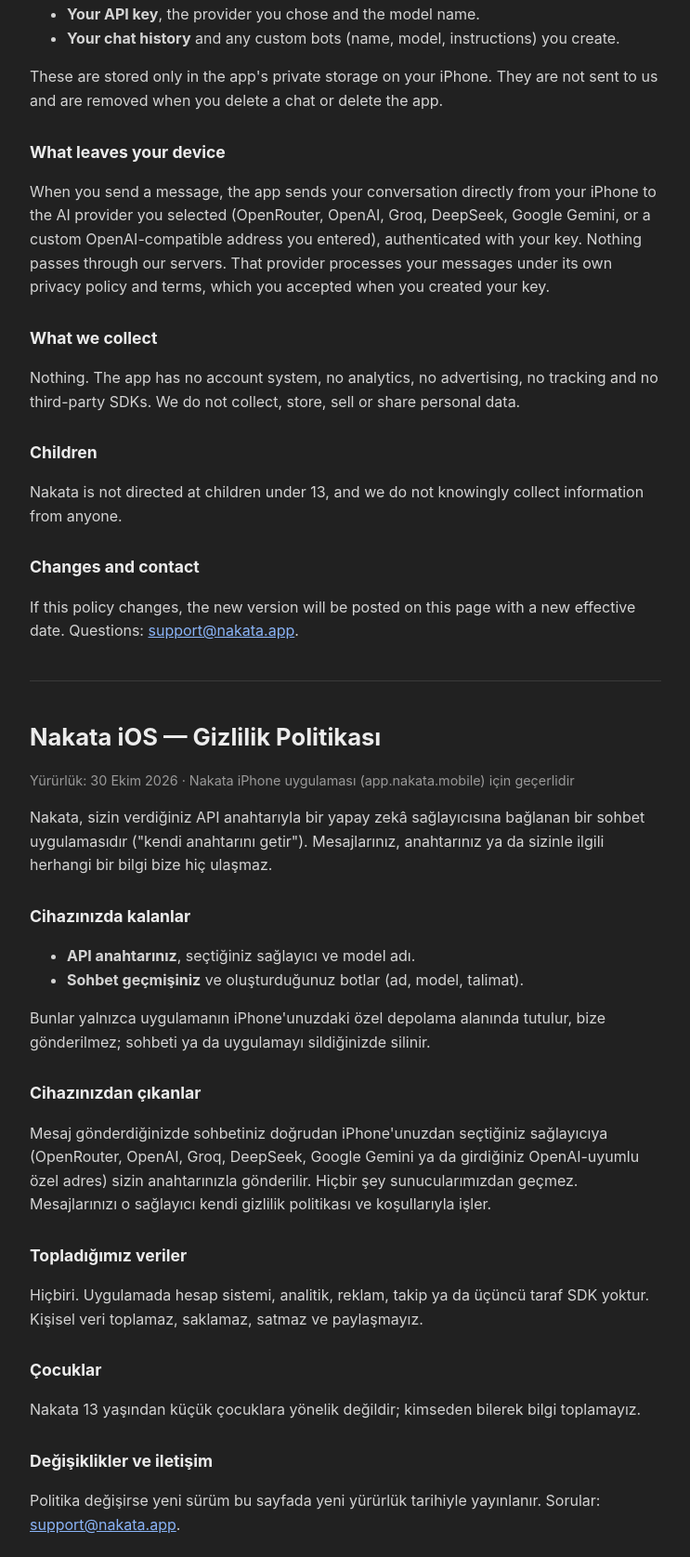
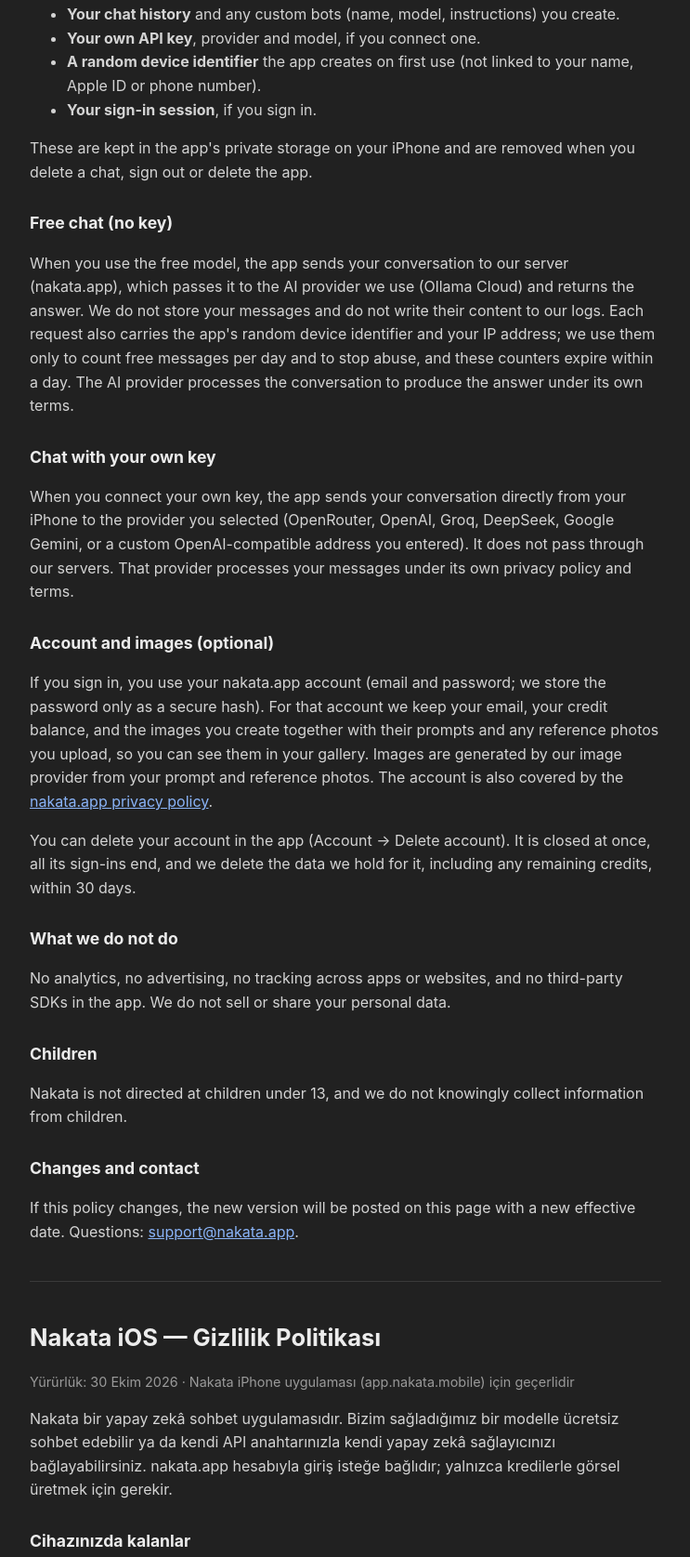
Before and after one commit to nakata-app/nakata-mobile, a website: page docs/privacy.html in a window 1280 px wide. Shown: the part 272-1947 px from the top of the page at 93% size, without its empty margins (268-1011 px from the left). Drawn offline with Linux system fonts and the light colour scheme.

Commit message:
docs: privacy policy and support page match the app's free chat and account
The policy said nothing passes through our servers and the app has no account.
The app now chats for free through nakata.app (forwarded to Ollama Cloud, not
stored or logged) and signs in to a nakata.app account for images. The policy
describes the three paths separately (free chat, own key, account and images),
what the server receives for free chat (a random device id and the IP, used only
for daily counters), and the 30-day deletion the app's own delete screen
promises. The support page's getting-started steps follow the free model.

```diff
--- a/docs/privacy.html
+++ b/docs/privacy.html
@@ -20,23 +20,32 @@
 <h1>Nakata for iOS — Privacy Policy</h1>
 <p class="muted">Effective 30 October 2026 · Applies to the Nakata iPhone app (app.nakata.mobile)</p>
 
-<p>Nakata is a chat app that connects to an AI provider using an API key you supply ("bring your own key"). We built it so that we never receive your messages, your key or anything else about you.</p>
+<p>Nakata is an AI chat app. You can chat for free on a model we provide, or connect your own AI provider with your own API key. Signing in with a nakata.app account is optional and is only needed to create images with credits.</p>
 
 <h2>What stays on your device</h2>
 <ul>
-  <li><strong>Your API key</strong>, the provider you chose and the model name.</li>
   <li><strong>Your chat history</strong> and any custom bots (name, model, instructions) you create.</li>
+  <li><strong>Your own API key</strong>, provider and model, if you connect one.</li>
+  <li><strong>A random device identifier</strong> the app creates on first use (not linked to your name, Apple ID or phone number).</li>
+  <li><strong>Your sign-in session</strong>, if you sign in.</li>
 </ul>
-<p>These are stored only in the app's private storage on your iPhone. They are not sent to us and are removed when you delete a chat or delete the app.</p>
+<p>These are kept in the app's private storage on your iPhone and are removed when you delete a chat, sign out or delete the app.</p>
 
-<h2>What leaves your device</h2>
-<p>When you send a message, the app sends your conversation directly from your iPhone to the AI provider you selected (OpenRouter, OpenAI, Groq, DeepSeek, Google Gemini, or a custom OpenAI-compatible address you entered), authenticated with your key. Nothing passes through our servers. That provider processes your messages under its own privacy policy and terms, which you accepted when you created your key.</p>
+<h2>Free chat (no key)</h2>
+<p>When you use the free model, the app sends your conversation to our server (nakata.app), which passes it to the AI provider we use (Ollama Cloud) and returns the answer. We do not store your messages and do not write their content to our logs. Each request also carries the app's random device identifier and your IP address; we use them only to count free messages per day and to stop abuse, and these counters expire within a day. The AI provider processes the conversation to produce the answer under its own terms.</p>
 
-<h2>What we collect</h2>
-<p>Nothing. The app has no account system, no analytics, no advertising, no tracking and no third-party SDKs. We do not collect, store, sell or share personal data.</p>
+<h2>Chat with your own key</h2>
+<p>When you connect your own key, the app sends your conversation directly from your iPhone to the provider you selected (OpenRouter, OpenAI, Groq, DeepSeek, Google Gemini, or a custom OpenAI-compatible address you entered). It does not pass through our servers. That provider processes your messages under its own privacy policy and terms.</p>
+
+<h2>Account and images (optional)</h2>
+<p>If you sign in, you use your nakata.app account (email and password; we store the password only as a secure hash). For that account we keep your email, your credit balance, and the images you create together with their prompts and any reference photos you upload, so you can see them in your gallery. Images are generated by our image provider from your prompt and reference photos. The account is also covered by the <a href="https://nakata.app/privacy">nakata.app privacy policy</a>.</p>
+<p>You can delete your account in the app (Account → Delete account). It is closed at once, all its sign-ins end, and we delete the data we hold for it, including any remaining credits, within 30 days.</p>
+
+<h2>What we do not do</h2>
+<p>No analytics, no advertising, no tracking across apps or websites, and no third-party SDKs in the app. We do not sell or share your personal data.</p>
 
 <h2>Children</h2>
-<p>Nakata is not directed at children under 13, and we do not knowingly collect information from anyone.</p>
+<p>Nakata is not directed at children under 13, and we do not knowingly collect information from children.</p>
 
 <h2>Changes and contact</h2>
 <p>If this policy changes, the new version will be posted on this page with a new effective date. Questions: <a href="mailto:support@nakata.app">support@nakata.app</a>.</p>
@@ -46,23 +55,32 @@
 <h1>Nakata iOS — Gizlilik Politikası</h1>
 <p class="muted">Yürürlük: 30 Ekim 2026 · Nakata iPhone uygulaması (app.nakata.mobile) için geçerlidir</p>
 
-<p>Nakata, sizin verdiğiniz API anahtarıyla bir yapay zekâ sağlayıcısına bağlanan bir sohbet uygulamasıdır ("kendi anahtarını getir"). Mesajlarınız, anahtarınız ya da sizinle ilgili herhangi bir bilgi bize hiç ulaşmaz.</p>
+<p>Nakata bir yapay zekâ sohbet uygulamasıdır. Bizim sağladığımız bir modelle ücretsiz sohbet edebilir ya da kendi API anahtarınızla kendi yapay zekâ sağlayıcınızı bağlayabilirsiniz. nakata.app hesabıyla giriş isteğe bağlıdır; yalnızca kredilerle görsel üretmek için gerekir.</p>
 
 <h2>Cihazınızda kalanlar</h2>
 <ul>
-  <li><strong>API anahtarınız</strong>, seçtiğiniz sağlayıcı ve model adı.</li>
   <li><strong>Sohbet geçmişiniz</strong> ve oluşturduğunuz botlar (ad, model, talimat).</li>
+  <li>Bağladıysanız <strong>kendi API anahtarınız</strong>, sağlayıcınız ve modeliniz.</li>
+  <li>Uygulamanın ilk açılışta oluşturduğu <strong>rastgele bir cihaz kimliği</strong> (adınızla, Apple kimliğinizle ya da telefon numaranızla ilişkili değildir).</li>
+  <li>Giriş yaptıysanız <strong>oturumunuz</strong>.</li>
 </ul>
-<p>Bunlar yalnızca uygulamanın iPhone'unuzdaki özel depolama alanında tutulur, bize gönderilmez; sohbeti ya da uygulamayı sildiğinizde silinir.</p>
+<p>Bunlar uygulamanın iPhone'unuzdaki özel depolama alanında tutulur; sohbeti sildiğinizde, çıkış yaptığınızda ya da uygulamayı sildiğinizde silinir.</p>
 
-<h2>Cihazınızdan çıkanlar</h2>
-<p>Mesaj gönderdiğinizde sohbetiniz doğrudan iPhone'unuzdan seçtiğiniz sağlayıcıya (OpenRouter, OpenAI, Groq, DeepSeek, Google Gemini ya da girdiğiniz OpenAI-uyumlu özel adres) sizin anahtarınızla gönderilir. Hiçbir şey sunucularımızdan geçmez. Mesajlarınızı o sağlayıcı kendi gizlilik politikası ve koşullarıyla işler.</p>
+<h2>Ücretsiz sohbet (anahtarsız)</h2>
+<p>Ücretsiz modeli kullandığınızda uygulama sohbetinizi sunucumuza (nakata.app) gönderir; sunucumuz onu kullandığımız yapay zekâ sağlayıcısına (Ollama Cloud) iletir ve cevabı size döndürür. Mesajlarınızı saklamayız ve içeriklerini kayıtlarımıza yazmayız. Her istekle birlikte uygulamanın rastgele cihaz kimliği ve IP adresiniz de gelir; bunları yalnızca günlük ücretsiz mesajları saymak ve kötüye kullanımı önlemek için kullanırız, bu sayaçlar bir gün içinde silinir. Yapay zekâ sağlayıcısı sohbeti, cevabı üretmek için kendi koşullarıyla işler.</p>
 
-<h2>Topladığımız veriler</h2>
-<p>Hiçbiri. Uygulamada hesap sistemi, analitik, reklam, takip ya da üçüncü taraf SDK yoktur. Kişisel veri toplamaz, saklamaz, satmaz ve paylaşmayız.</p>
+<h2>Kendi anahtarınızla sohbet</h2>
+<p>Kendi anahtarınızı bağladığınızda sohbetiniz doğrudan iPhone'unuzdan seçtiğiniz sağlayıcıya (OpenRouter, OpenAI, Groq, DeepSeek, Google Gemini ya da girdiğiniz OpenAI-uyumlu özel adres) gönderilir; sunucularımızdan geçmez. Mesajlarınızı o sağlayıcı kendi gizlilik politikası ve koşullarıyla işler.</p>
+
+<h2>Hesap ve görseller (isteğe bağlı)</h2>
+<p>Giriş yaparsanız nakata.app hesabınızı (e-posta ve şifre; şifreyi yalnızca güvenli bir özet olarak saklarız) kullanırsınız. Bu hesap için e-postanızı, kredi bakiyenizi ve ürettiğiniz görselleri, istemleri ve yüklediğiniz referans fotoğraflarla birlikte galerinizde görebilmeniz için saklarız. Görseller, istem ve referans fotoğraflarınızdan görsel sağlayıcımız tarafından üretilir. Hesap ayrıca <a href="https://nakata.app/privacy">nakata.app gizlilik politikası</a> kapsamındadır.</p>
+<p>Hesabınızı uygulamadan (Hesap → Hesabı sil) silebilirsiniz. Hesap hemen kapatılır, tüm oturumları sonlanır ve kalan krediler dahil hesap için tuttuğumuz verileri en geç 30 gün içinde sileriz.</p>
+
+<h2>Yapmadıklarımız</h2>
+<p>Uygulamada analitik, reklam, uygulamalar ya da siteler arası takip ve üçüncü taraf SDK yoktur. Kişisel verilerinizi satmayız ve paylaşmayız.</p>
 
 <h2>Çocuklar</h2>
-<p>Nakata 13 yaşından küçük çocuklara yönelik değildir; kimseden bilerek bilgi toplamayız.</p>
+<p>Nakata 13 yaşından küçük çocuklara yönelik değildir; çocuklardan bilerek bilgi toplamayız.</p>
 
 <h2>Değişiklikler ve iletişim</h2>
 <p>Politika değişirse yeni sürüm bu sayfada yeni yürürlük tarihiyle yayınlanır. Sorular: <a href="mailto:support@nakata.app">support@nakata.app</a>.</p>
```
Also changed, not shown: docs/index.html (+4 -4 lines).
